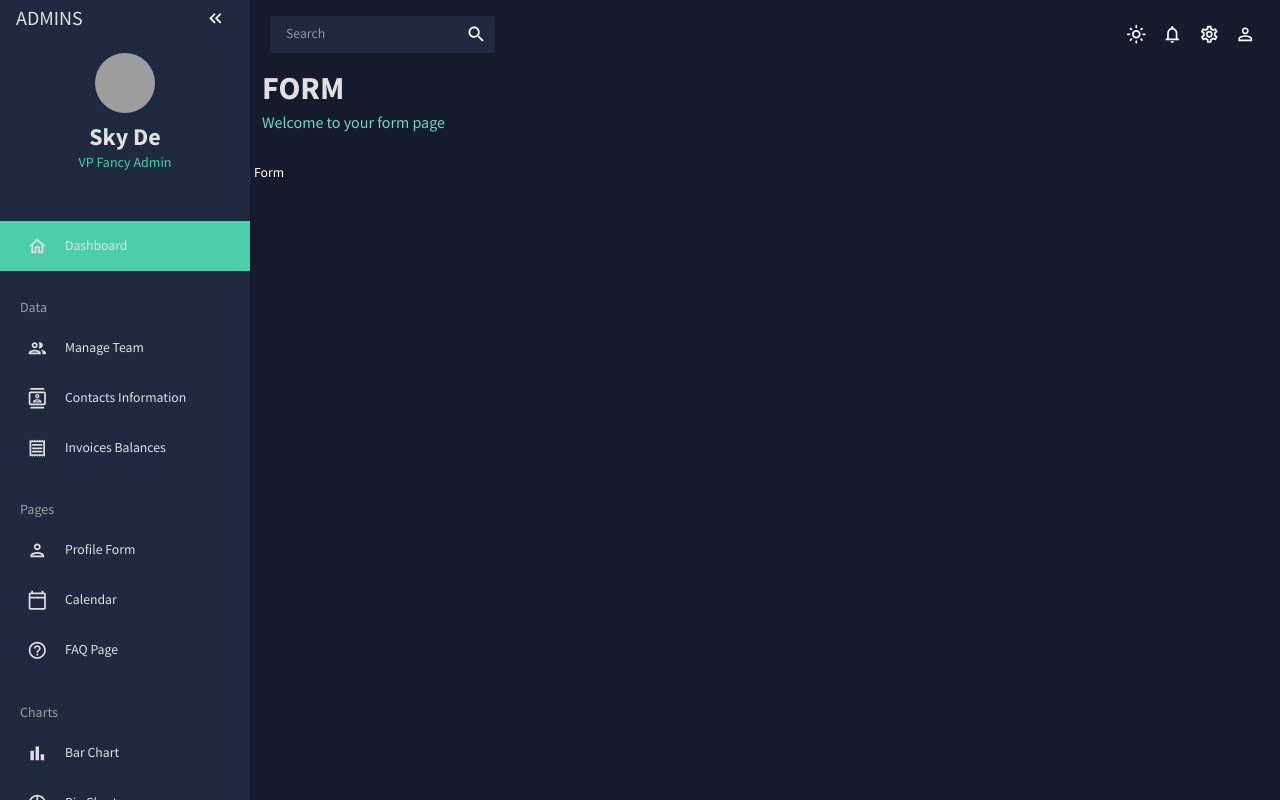
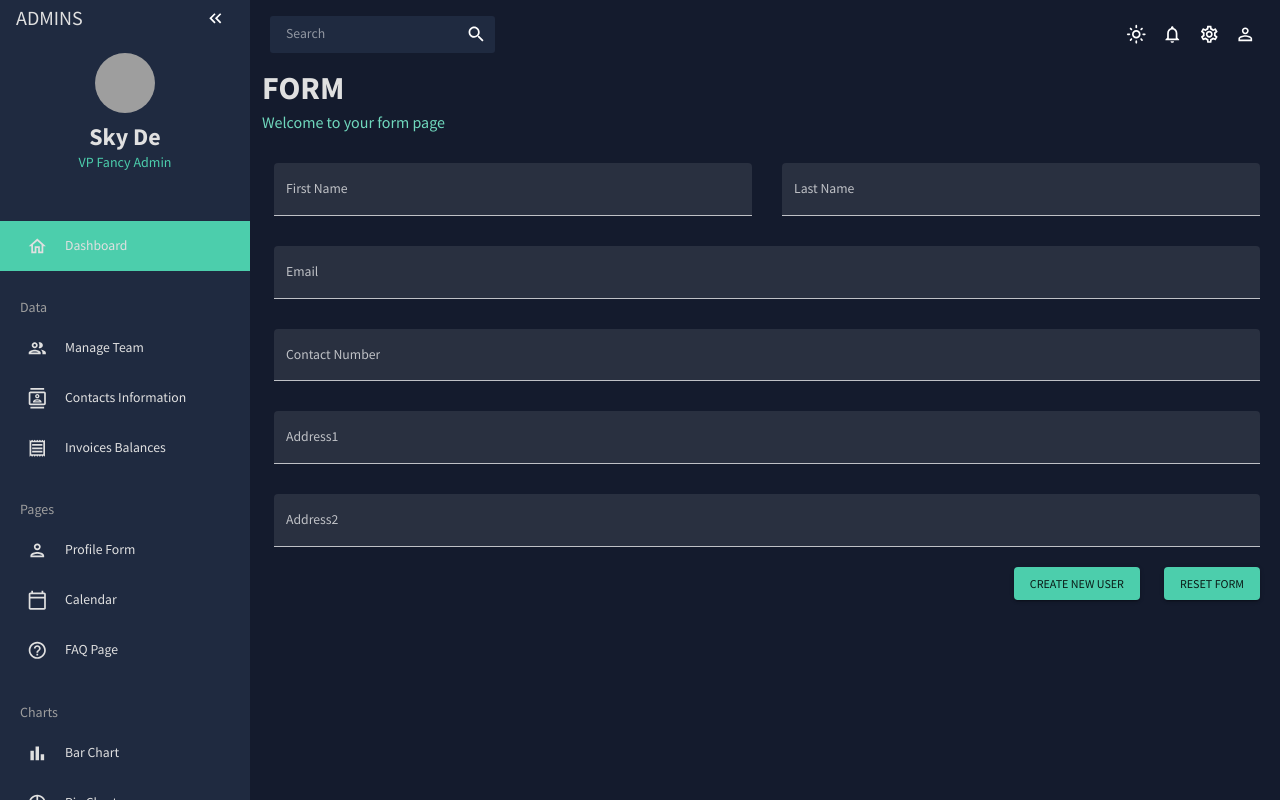
Before and after one commit to Sky-De/React-Admin-Dashboard, a React (Create React App) app: page /form in a window 1280 px wide. Built offline with nearby package versions, Linux system fonts and the light colour scheme; grey boxes are pictures that could not be loaded.

Commit message:
Form added

```diff
--- a/src/components/dataGrid/DataGridComponent.jsx
+++ b/src/components/dataGrid/DataGridComponent.jsx
@@ -1,4 +1,4 @@
-import { Box, useTheme } from "@mui/material";
+import { Box, Stack, useTheme } from "@mui/material";
 import { DataGrid, GridToolbar } from "@mui/x-data-grid";
 import { tokens } from "../../theme";
 // to prevent repeating classes/pagesize
@@ -7,7 +7,9 @@
   const colors = tokens(theme.palette.mode);
 
   return (
-    <Box height="75vh" width="75vw" m="20px" sx={{
+  <Stack width="100%" display="grid">
+    <Box  height="75vh" width="75vw" m="20px" sx={{
+      justifySelf: "center",
       "& .MuiDataGrid-root" : {
         border: "none"
       },
@@ -46,6 +48,7 @@
          components={Toolbar ? { Toolbar: GridToolbar } : null}/>
 
     </Box>
+  </Stack>
   )
 }
 
--- a/src/scenes/Form.jsx
+++ b/src/scenes/Form.jsx
@@ -1,9 +1,136 @@
-import React from 'react'
+import { Box, Button, TextField } from "@mui/material";
+import { Formik } from "formik";
+import * as yup from "yup";
+import useMediaQuery from "@mui/material/useMediaQuery";
+const INITIALVALUES = {
+  firstName: "",
+  lastName: "",
+  email: "",
+  contact: "",
+  address1: "",
+  address2: "",
+};
+
+const phoneRegExp = /^((\+[1-9]{1,4}[ -]?)|(\([0-9]{2,3}\)[ -]?)|([0-9]{2,4})[ -]?)*?[0-9]{3,4}[ -]?[0-9]{3,4}$/;
+
+
+const userSchema = yup.object().shape({
+  firstName: yup.string().required("required"),
+  lastName: yup.string().required("required"),
+  email: yup.string().email("Invalid email").required("required"),
+  contact: yup.string().matches(phoneRegExp, "Phone number is not valid").required("required"),
+  address1: yup.string().required("required"),
+  address2: yup.string().required("required"),
+});
 
 const Form = () => {
+  const isNonMobile = useMediaQuery("(min-width:600px)");
+
+  const handleFormSubmit = (values,handleReset) => {
+    // values for sending to backend
+    console.log(values);
+    handleReset();
+  }
+
   return (
-    <div>Form</div>
+    <Box m="20px">
+      <Formik
+        initialValues={INITIALVALUES} validationSchema={userSchema} >
+          {({ values, errors, touched, handleBlur, handleChange, handleSubmit, handleReset }) => (
+            <form>
+              <Box
+                display="grid"
+                gap="30px"
+                gridTemplateColumns="repeat(4, minmax(0, 1fr))"
+                sx={{ "& > div": { gridColumn: isNonMobile ? undefined : "span 4"}}} >
+                  <TextField
+                    fullWidth
+                    variant="filled"
+                    type="text"
+                    label="First Name"
+                    onBlur={handleBlur}
+                    onChange={handleChange}
+                    value={values.firstName}
+                    name="firstName"
+                    error={!!touched.firstName && !!errors.firstName}
+                    helperText={touched.firstName && errors.firstName}
+                    sx={{ gridColumn: "span 2"}}
+                    />
+                  <TextField
+                    fullWidth
+                    variant="filled"
+                    type="text"
+                    label="Last Name"
+                    onBlur={handleBlur}
+                    onChange={handleChange}
+                    value={values.lastName}
+                    name="lastName"
+                    error={!!touched.lastName && !!errors.lastName}
+                    helperText={touched.lastName && errors.lastName}
+                    sx={{ gridColumn: "span 2"}}
+                    />
+                  <TextField
+                    fullWidth
+                    variant="filled"
+                    type="text"
+                    label="Email"
+                    onBlur={handleBlur}
+                    onChange={handleChange}
+                    value={values.email}
+                    name="email"
+                    error={!!touched.email && !!errors.email}
+                    helperText={touched.email && errors.email}
+                    sx={{ gridColumn: "span 4"}}
+                    />
+                  <TextField
+                    fullWidth
+                    variant="filled"
+                    type="text"
+                    label="Contact Number"
+                    onBlur={handleBlur}
+                    onChange={handleChange}
+                    value={values.contact}
+                    name="contact"
+                    error={!!touched.contact && !!errors.contact}
+                    helperText={touched.contact && errors.contact}
+                    sx={{ gridColumn: "span 4"}}
+                    />
+                  <TextField
+                    fullWidth
+                    variant="filled"
+                    type="text"
+                    label="Address1"
+                    onBlur={handleBlur}
+                    onChange={handleChange}
+                    value={values.address1}
+                    name="address1"
+                    error={!!touched.address1 && !!errors.address1}
+                    helperText={touched.address1 && errors.address1}
+                    sx={{ gridColumn: "span 4"}}
+                    />
+                  <TextField
+                    fullWidth
+                    variant="filled"
+                    type="text"
+                    label="Address2"
+                    onBlur={handleBlur}
+                    onChange={handleChange}
+                    value={values.address2}
+                    name="address2"
+                    error={!!touched.address2 && !!errors.address2}
+                    helperText={touched.address2 && errors.address2}
+                    sx={{ gridColumn: "span 4"}}
+                    />
+              </Box>
+              <Box display="flex" justifyContent="end" mt="20px" gap={3}>
+                <Button onClick={() => handleFormSubmit(values,handleReset)} color="secondary" variant="contained">Create New User</Button>
+                <Button onClick={handleReset} color="secondary" variant="contained">Reset Form</Button>
+              </Box>
+            </form>
+          )}
+      </Formik>
+    </Box>
   )
 }
 
-export default Form
+export default Form;
--- a/src/scenes/global/Header.jsx
+++ b/src/scenes/global/Header.jsx
@@ -15,6 +15,7 @@
     // contacts => list of Contacts for Future Reference
     // contacts => list of Contacts for Future Reference
     // invoices => list of Invoices balances
+    // form => create new user profile
   return (
     <Box mb="30px" display="flex" flexDirection="column" alignItems="flex-start" sx={{padding:"0 0.5rem"}}>
         <Typography variant="h2" color={colors.gray[100]} fontWeight="bold" sx={{mb:"5px"}}>{title.toUpperCase()}</Typography>
```
